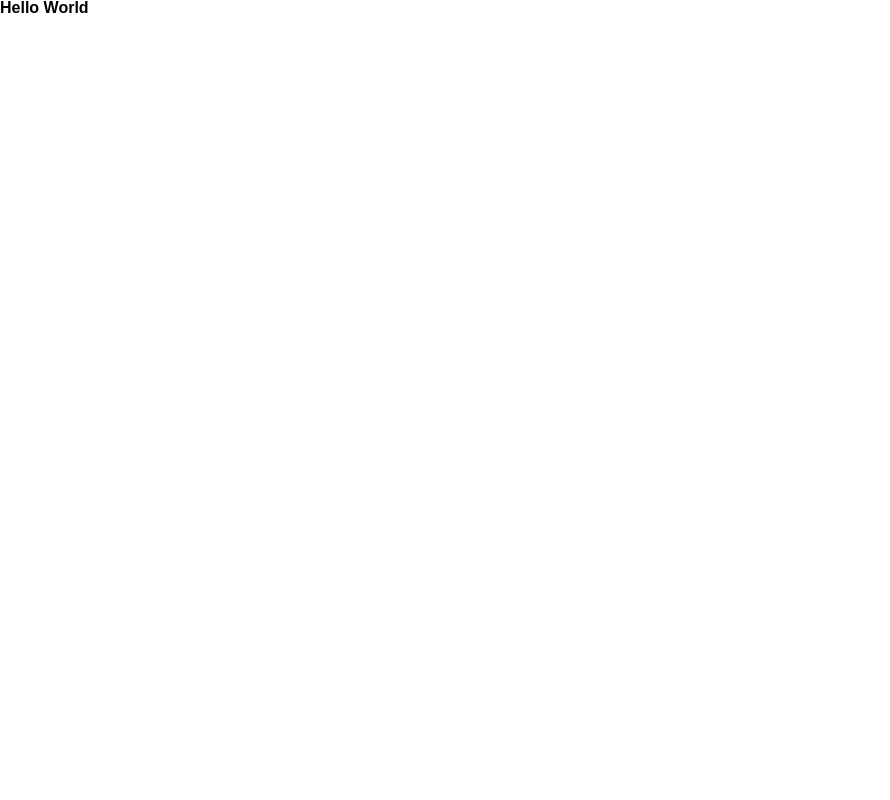
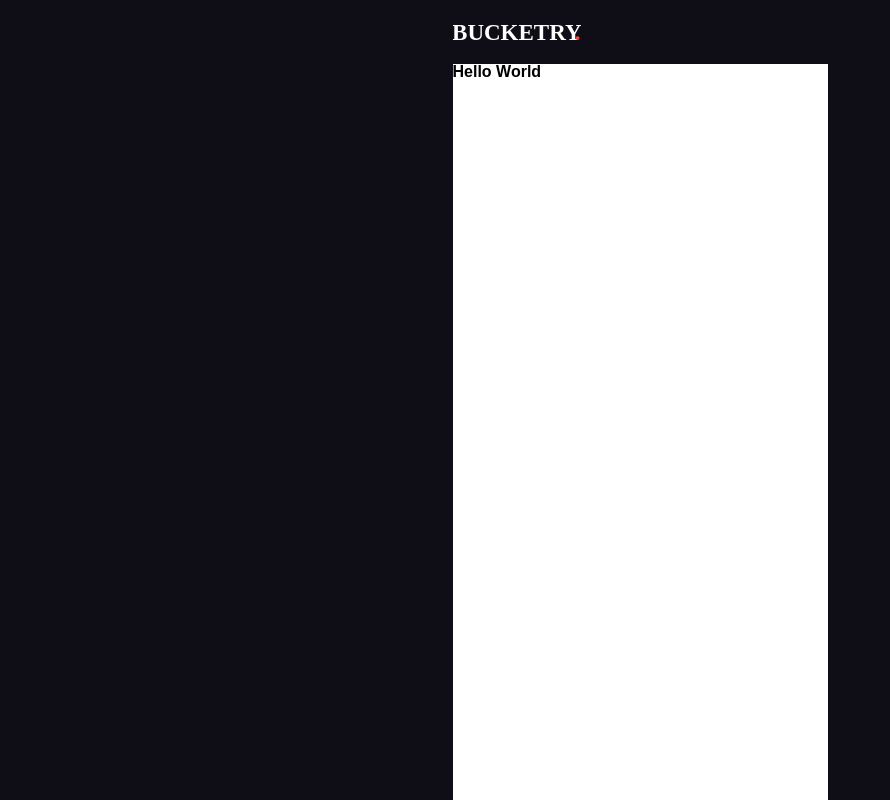
Before and after one commit to 0xBono/bucketlist, a Next.js app: page / in a window 1280 px wide. Shown: the whole page, without its empty margins (0-890 px from the left). Built offline with nearby package versions, Linux system fonts and the light colour scheme; a web font is replaced by a local one.

Commit message:
feat(components/layouts): Header 컴포넌트 구성 및 GNBLayout max-width 375px 추가

```diff
--- a/src/components/Layouts/GNBLayout/GNBLayout.module.scss
+++ b/src/components/Layouts/GNBLayout/GNBLayout.module.scss
@@ -3,6 +3,7 @@
   display: flex;
   flex-direction: column;
   width: 100%;
+  max-width: 375px;
   height: 100%;
   flex-flow: column nowrap;
   margin: 0 auto;
--- a/src/components/Layouts/GNBLayout/GNBLayout.tsx
+++ b/src/components/Layouts/GNBLayout/GNBLayout.tsx
@@ -1,4 +1,5 @@
 import { ReactNode } from 'react';
+import { Header } from 'components/Layouts';
 
 import classNames from 'classnames/bind';
 import styles from './GNBLayout.module.scss';
@@ -10,5 +11,10 @@ interface GNBLayoutProps {
 }
 
 export const GNBLayout = ({ children }: GNBLayoutProps) => {
-  return <main className={cx('wrap')}>{children}</main>;
+  return (
+    <main className={cx('wrap')}>
+      <Header />
+      {children}
+    </main>
+  );
 };
--- /dev/null
+++ b/src/components/Layouts/Header/Header.module.scss
@@ -0,0 +1,8 @@
+.header {
+  display: flex;
+  padding: 24px 0;
+}
+
+.logo {
+  width: 128px;
+}
--- /dev/null
+++ b/src/components/Layouts/Header/Header.tsx
@@ -0,0 +1,12 @@
+import classNames from 'classnames/bind';
+import styles from './Header.module.scss';
+
+const cx = classNames.bind(styles);
+
+export const Header = () => {
+  return (
+    <header className={cx('header')}>
+      <img className={cx('logo')} src="bucketry-white-emblem.svg" alt="" />
+    </header>
+  );
+};
--- /dev/null
+++ b/src/components/Layouts/Header/index.ts
@@ -0,0 +1 @@
+export * from './Header';
--- a/src/components/Layouts/index.ts
+++ b/src/components/Layouts/index.ts
@@ -1 +1,2 @@
 export * from './GNBLayout';
+export * from './Header';
```
